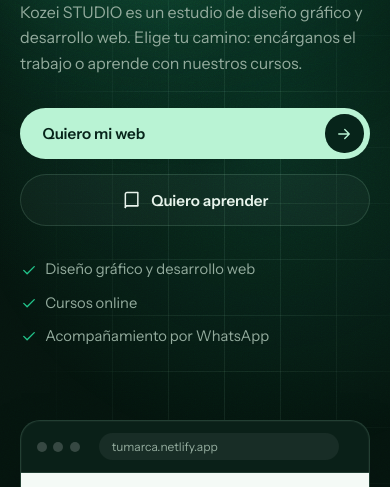
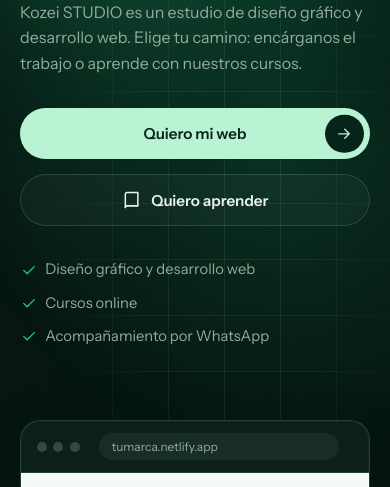
Before and after one commit to ro-omies/kozei-Studio, a plain HTML site: page index.html in a window 390 px wide. Shown: the part 357-844 px from the top of the page. Drawn offline with nearby package versions, Linux system fonts and the light colour scheme.

Commit message:
Update 3.1

```diff
--- a/styles.css
+++ b/styles.css
@@ -714,7 +714,9 @@ ul { list-style: none; }
   .code { min-width: 0; }
   .hero__actions { flex-direction: column; align-items: stretch; }
   .hero__actions .btn { width: 100%; }
-  .hero__actions .btn--primary { justify-content: space-between; }
+  .hero__actions .btn--primary { position: relative; justify-content: center; min-height: 3.2rem; padding: 0.4rem 3.6rem; }
+  .hero__actions .btn--primary .btn__icon { position: absolute; right: 0.4rem; top: 50%; transform: translateY(-50%); }
+  .hero__actions .btn--primary:hover .btn__icon { transform: translateY(-50%) rotate(-45deg) scale(1.1); }
   .hero__actions .btn--ghost { justify-content: center; }
   .contact::before { display: none; }
   .fab__label { display: none; }
```
